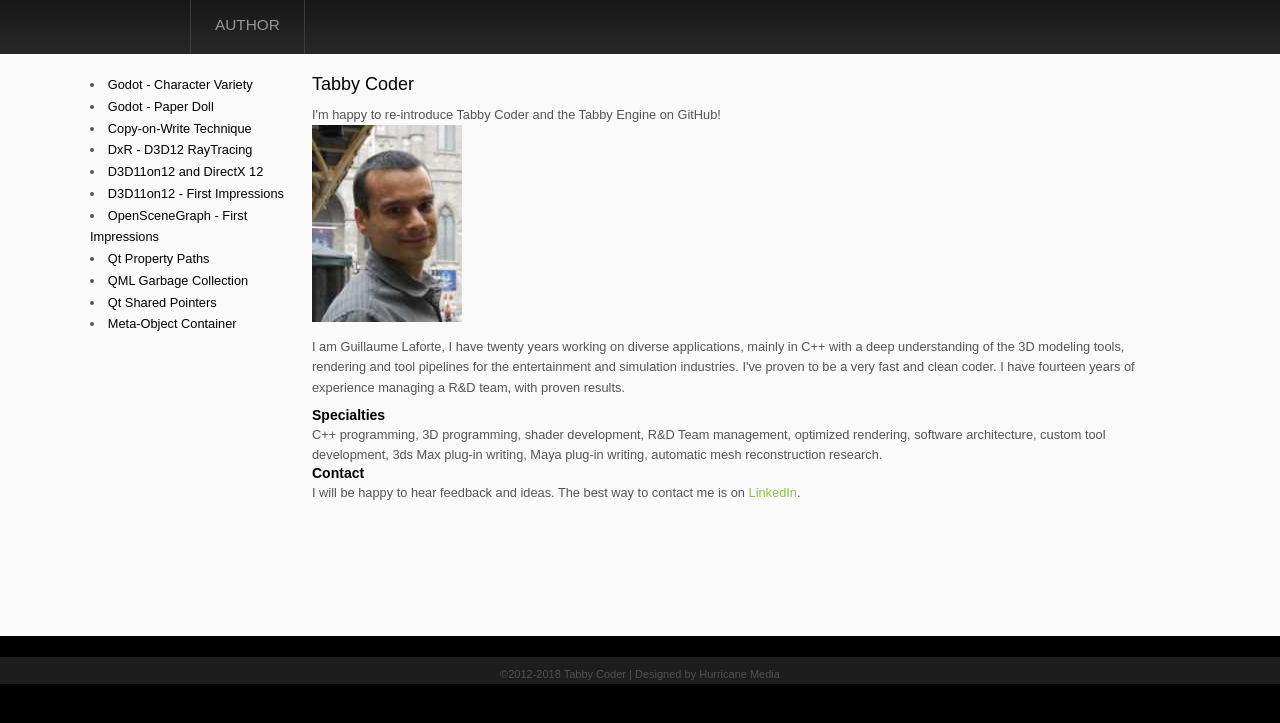
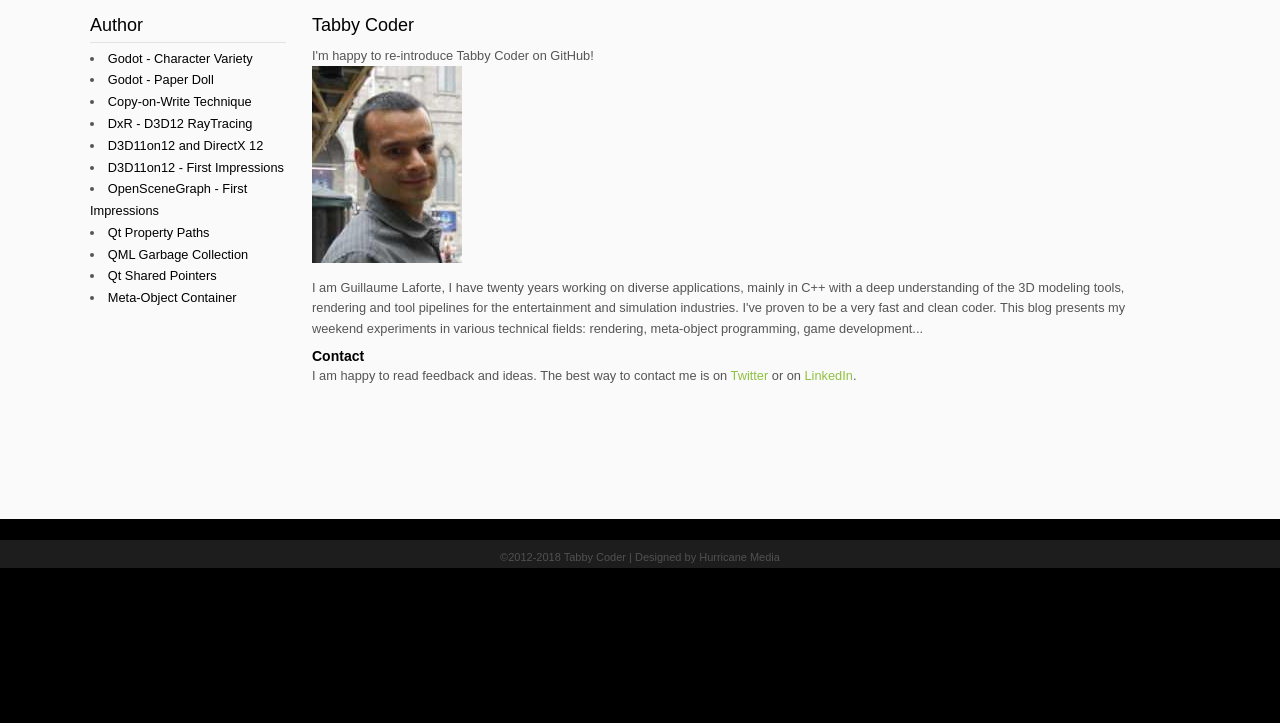
Before and after one commit to glaforte/TabbyEngine, a Jekyll site: the page built from docs/index.html, in a window 1280 px wide, cut to the strip 154-877 px from the top of the page. Built offline with Jekyll 4.4.1, drawn with Linux system fonts in a browser that asks for light colours.

Commit message:
Improves the author page and its link placement.

```diff
--- a/docs/_layouts/default.html
+++ b/docs/_layouts/default.html
@@ -18,15 +18,14 @@
 
                 <div id="topmenu_wrap">
                     <div id="topmenu">
-                        <ul class="menu">
-                            <li><a href="{{ site.baseurl }}/index.html">Author</a></li>
-                        </ul>
                     </div>
                 </div>
 
                 <div id="content-menu_wrap_bg">
                     <div id="content-menu_wrap">
                         <div id="leftmenu">
+                            <h3><a href="{{ site.baseurl }}/index.html">Author</a></h3>
+                            <hr/>
                           {% for post in site.posts %}
                             <li>
                               <a href="{{ site.baseurl }}{{ post.url }}">{{ post.title }}</a>
--- a/docs/index.html
+++ b/docs/index.html
@@ -3,13 +3,11 @@ layout: default
 title: Tabby Coder
 ---
 
-<p>I'm happy to re-introduce Tabby Coder and the Tabby Engine on GitHub!<br/>
+<p>I'm happy to re-introduce Tabby Coder on GitHub!<br/>
 <img src="assets/another_small.jpg"/><br/>
-<p>I am Guillaume Laforte, I have twenty years working on diverse applications, mainly in C++ with a deep understanding of the 3D modeling tools, rendering and tool pipelines for the entertainment and simulation industries. I've proven to be a very fast and clean coder. I have fourteen years of experience managing a R&amp;D team, with proven results.</p>
+<p>I am Guillaume Laforte, I have twenty years working on diverse applications, mainly in C++ with a deep understanding of the 3D modeling tools, rendering and tool pipelines for the entertainment and simulation industries. I've proven to be a very fast and clean coder. This blog presents my weekend experiments in various technical fields: rendering, meta-object programming, game development...</p>
 
-<h4>Specialties</h4>
-C++ programming, 3D programming, shader development, R&amp;D Team management, optimized rendering, software architecture, custom tool development, 3ds Max plug-in writing, Maya plug-in writing, automatic mesh reconstruction research.
 
 <h4>Contact</h4>
-I will be happy to hear feedback and ideas.
-The best way to contact me is on <a href="http://www.linkedin.com/in/guillaume-laforte">LinkedIn</a>.
+I am happy to read feedback and ideas.
+The best way to contact me is on <a href="https://twitter.com/GuillaumeLafor3">Twitter</a> or on <a href="http://www.linkedin.com/in/guillaume-laforte">LinkedIn</a>.
```
